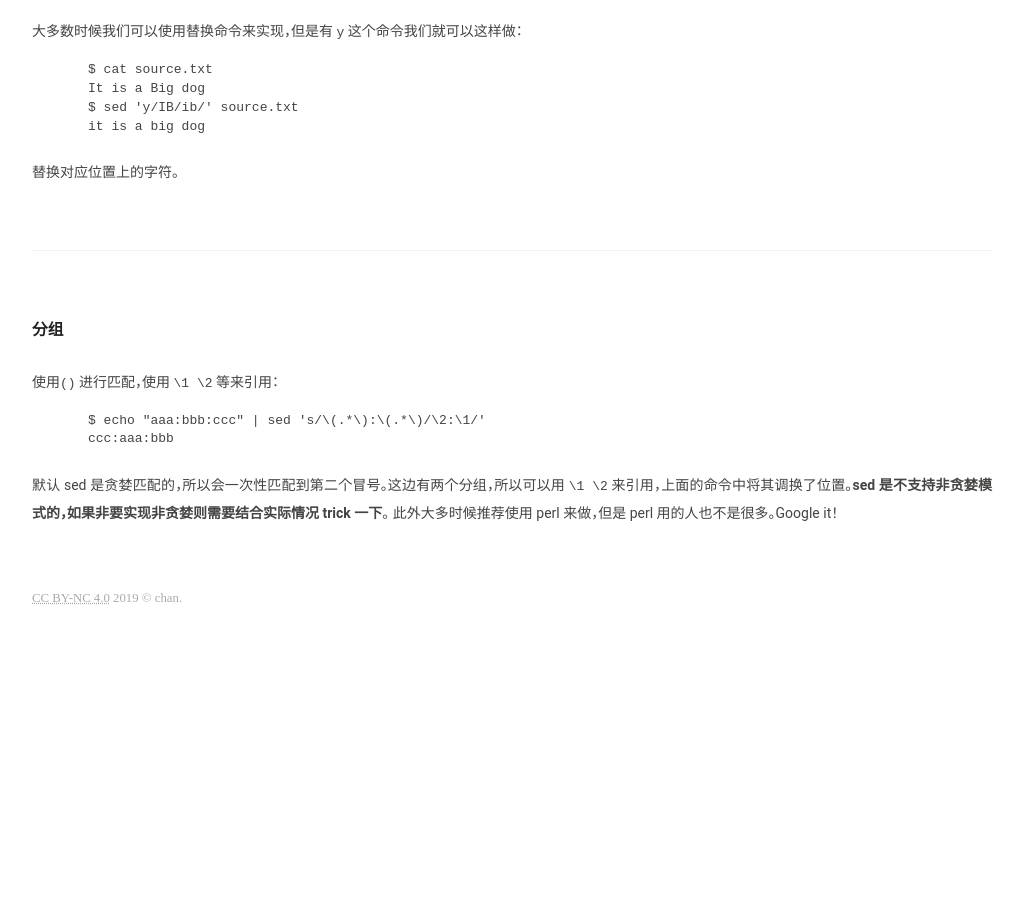
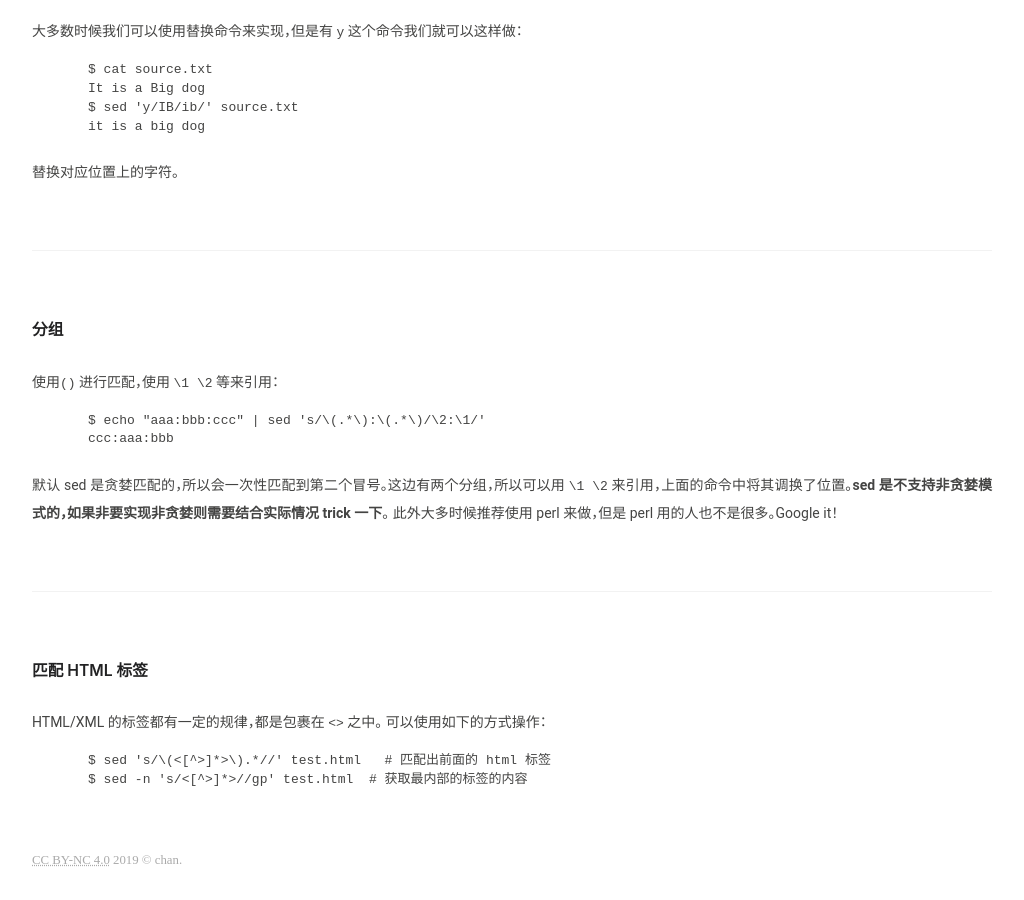
Before and after one commit to JesseEisen/chan, a Jekyll site: the page built from _posts/2019-10-28-sed-one-line.md, in a window 1280 px wide and 900 px high, scrolled down 1197 px. Shown: the whole window, without its empty margins (128-1152 px from the left). Built offline with Jekyll 4.4.1, drawn with Linux system fonts in a browser that asks for light colours; before the commit the page ends 1835 px from its top, so only the background shows below that.

Commit message:
add new content

````diff
--- a/_posts/2019-10-28-sed-one-line.md
+++ b/_posts/2019-10-28-sed-one-line.md
@@ -65,3 +65,14 @@ ccc:aaa:bbb
 ```
 
 默认 sed 是贪婪匹配的，所以会一次性匹配到第二个冒号。这边有两个分组，所以可以用 `\1 \2` 来引用，上面的命令中将其调换了位置。**sed 是不支持非贪婪模式的，如果非要实现非贪婪则需要结合实际情况 trick 一下**。 此外大多时候推荐使用 perl 来做，但是 perl 用的人也不是很多。Google it！
+
+---
+
+### 匹配 HTML 标签
+
+HTML/XML 的标签都有一定的规律，都是包裹在 `<>`  之中。 可以使用如下的方式操作：
+
+```shell
+$ sed 's/\(<[^>]*>\).*//' test.html   # 匹配出前面的 html 标签
+$ sed -n 's/<[^>]*>//gp' test.html  # 获取最内部的标签的内容
+```
````
Also changed, not shown: _posts/2019-12-12-small-skil.md (+1 -1 lines).
